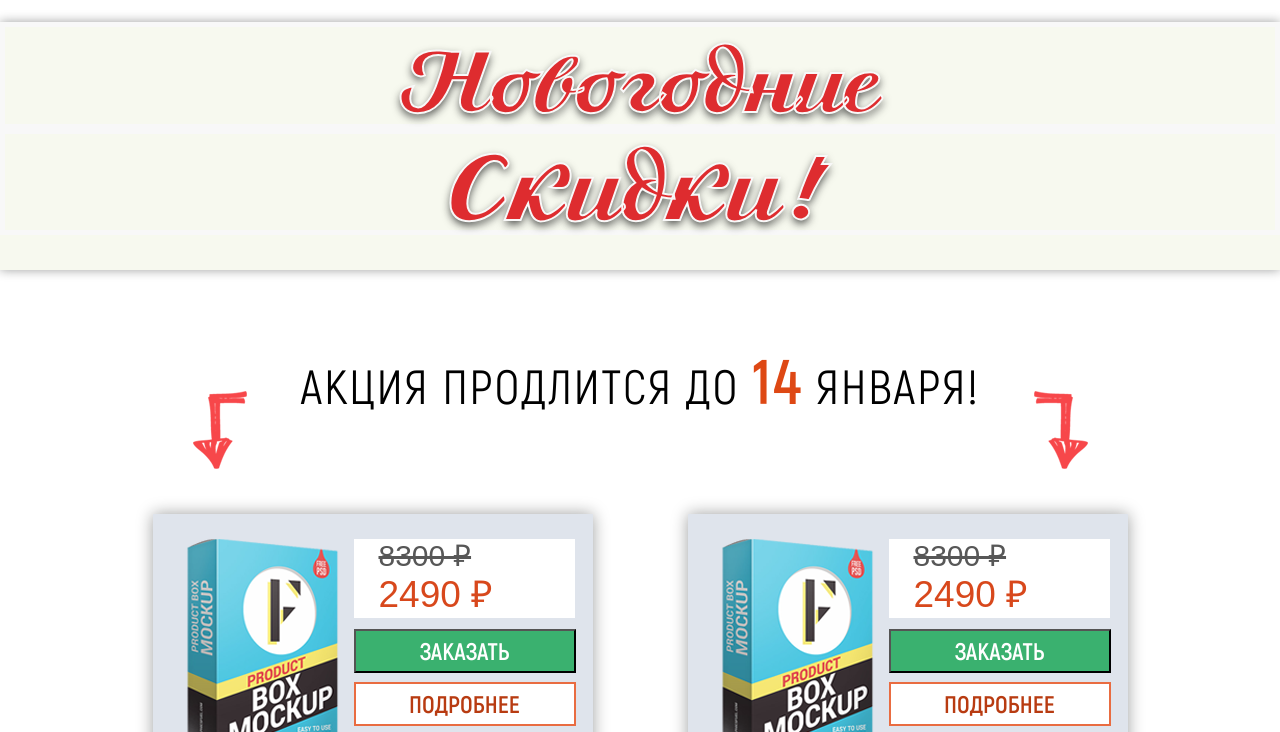
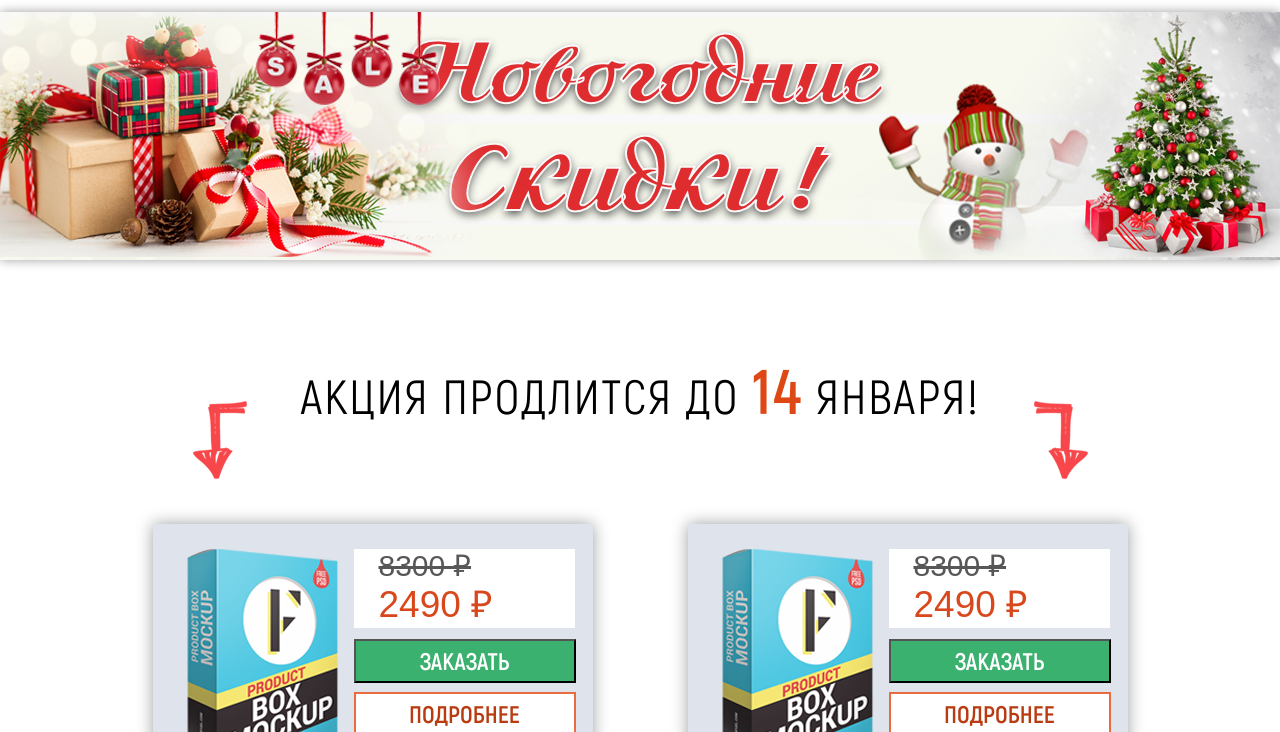
Before and after one commit to off-art/Goodly, a plain HTML site: page index.html in a window 1280 px wide. Shown: the part 68-800 px from the top of the page. Drawn offline with Linux system fonts and the light colour scheme; a web font is replaced by a local one.

Commit message:
Оформление баннерв

```diff
--- a/index.html
+++ b/index.html
@@ -39,6 +39,8 @@
     <div class="banner__title">
         Скидки!
     </div>
+    <div class="banner-snowman"></div>
+    <div class="banner-sale"></div>
   </div>
   <div class="sale">
     <div class="container">
--- a/sass/blocks/_banner.sass
+++ b/sass/blocks/_banner.sass
@@ -1,12 +1,45 @@
 .banner
   display: block
-  margin-top: 90px
   width: 100%
   top: 80px
   min-height: 248px
   background-color: #f7f9ef
   box-shadow: 0 0 10px rgba(16, 17, 17, 0.4)
   z-index: 1000000
+  position: relative
+  &-snowman
+    position: absolute
+    width: 209px
+    height: 176px
+    background: url(../image/banner/banner-snowman.png)
+    bottom: 0
+    right: 15%
+  &-sale
+    position: absolute
+    width: 184px
+    height: 93px
+    background: url(../image/banner/banner-sale.png)
+    top: 0
+    left: 20%
+
+
+
+  &::before
+    position: absolute
+    content: ''
+    width: 483px
+    height: 248px
+    background: url('../image/banner/banner-before.png')
+    top: 0
+    left: 0
+  &::after
+    position: absolute
+    content: ''
+    width: 493px
+    height: 248px
+    background: url('../image/banner/banner-after.png')
+    top: 0
+    right: 0
   &__title
     padding-top: 30px
     font-family: 'Arctika script Regular'
--- a/sass/blocks/_cards.sass
+++ b/sass/blocks/_cards.sass
@@ -19,7 +19,7 @@
     color: #004734
     font-family: 'Akrobat Regular'
     font-size: 21px
-    z-index: 1000
+    z-index: 2
     padding: 22px
     opacity: 0
     transition: .7s
--- a/sass/blocks/_sale.sass
+++ b/sass/blocks/_sale.sass
@@ -1,5 +1,5 @@
 .sale
-  margin-top: 50px
+  margin-top: 150px
   &__block
     min-height: 118px
     background: url('../image/sale/sale-bg.png') center center
```
Also changed, not shown: css/style.css, image/banner/banner-after.png (added), image/banner/banner-before.png (added), image/banner/banner-sale.png (added), image/banner/banner-snowman.png (added), 1 other file.
